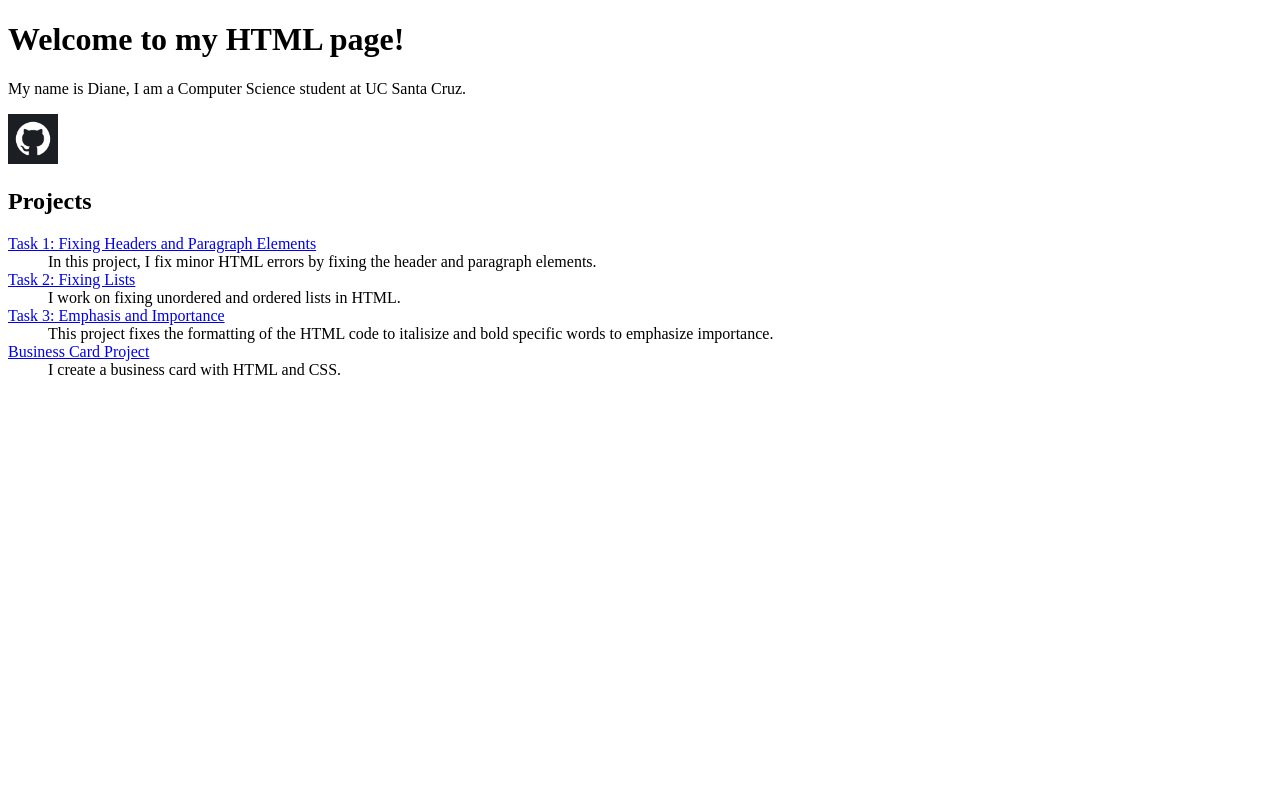
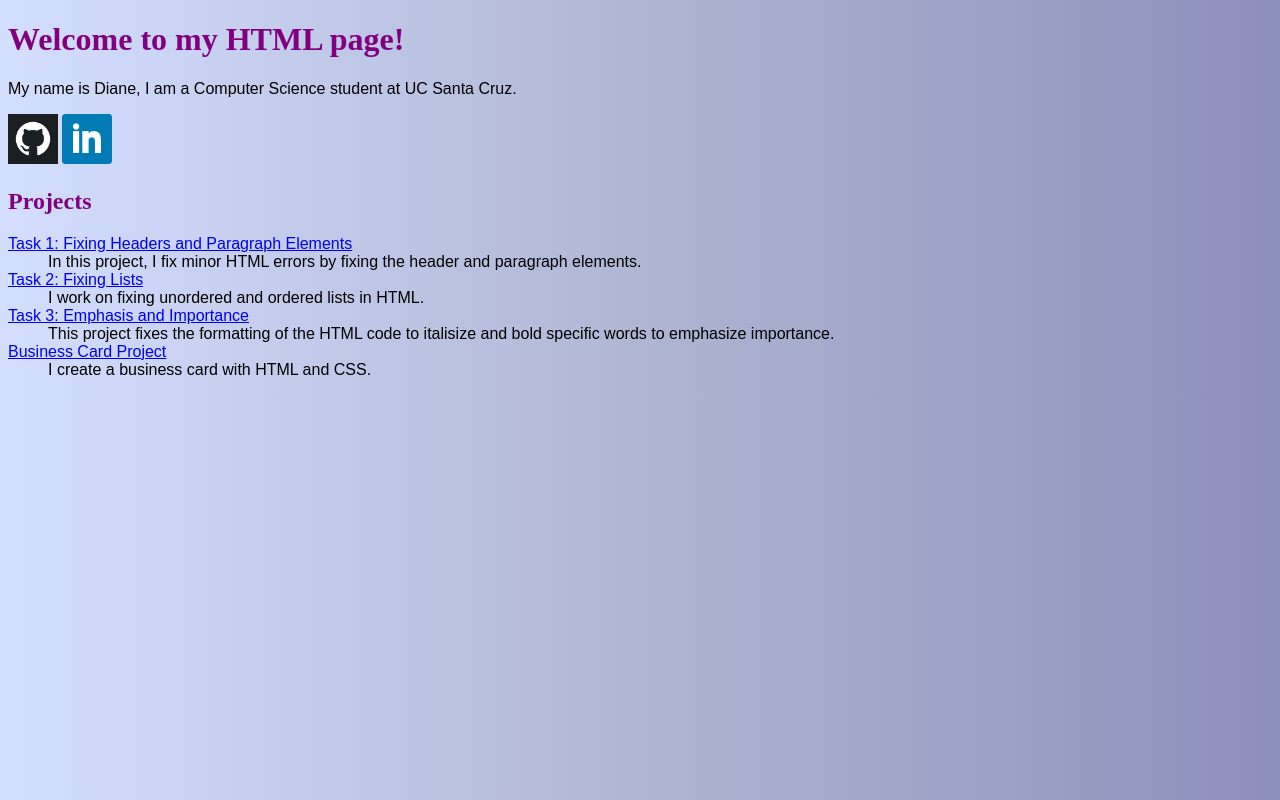
Before and after one commit to dianee0/website, a plain HTML site: page index.html in a window 1280 px wide. Drawn offline with Linux system fonts and the light colour scheme.

Commit message:
adding css to the main website

```diff
--- a/index.html
+++ b/index.html
@@ -3,12 +3,14 @@
   <head>
     <title>Our Funky HTML Page</title>
     <meta name="description" content="Our first page">
+    <link rel="stylesheet" href= "website.css" />
   </head>
 <body>
-  <h1>Welcome to my HTML page!</h1>
+  <h1 class = 'mainheader'> Welcome to my HTML page!</h1>
   <p>My name is Diane, I am a Computer Science student at UC Santa Cruz.</p>
   <a href="https://github.com/dianee0"><img src="github-logo.png" alt= "GitHub Link" height="50" width="50"></a>
-  <h2>Projects</h2>
+  <a href="https://www.linkedin.com/in/diane-poeng-048bb6272"><img src="linkedin-logo.png" alt= "Linkedin Link" height="50" width="50"></a>
+  <h2 class = 'mainheader'> Projects</h2>
   <dl>
     <dt><a href = "https://codepen.io/dianee0/pen/RwePYam">Task 1: Fixing Headers and Paragraph Elements</a></dt>
     <dd>In this project, I fix minor HTML errors by fixing the header and paragraph elements.</dd>
--- /dev/null
+++ b/website.css
@@ -0,0 +1,21 @@
+/* for .css code for the main website */
+html {
+    font-family: fantasy;
+}
+
+.mainheader {
+    font-weight: bold;
+    color: purple;
+    font-family: 'Times New Roman', Times, serif;
+}
+
+.projects {
+    color: purple;
+}
+
+body {
+    background: #D4DEFF;
+    background: -moz-linear-gradient(left, #D4DEFF 0%, #AEB6D2 50%, #8D8FBB 100%);
+    background: -webkit-linear-gradient(left, #D4DEFF 0%, #AEB6D2 50%, #8D8FBB 100%);
+    background: linear-gradient(to right, #D4DEFF 0%, #AEB6D2 50%, #8D8FBB 100%);
+}
```
Also changed, not shown: linkedin-logo.png (added).
